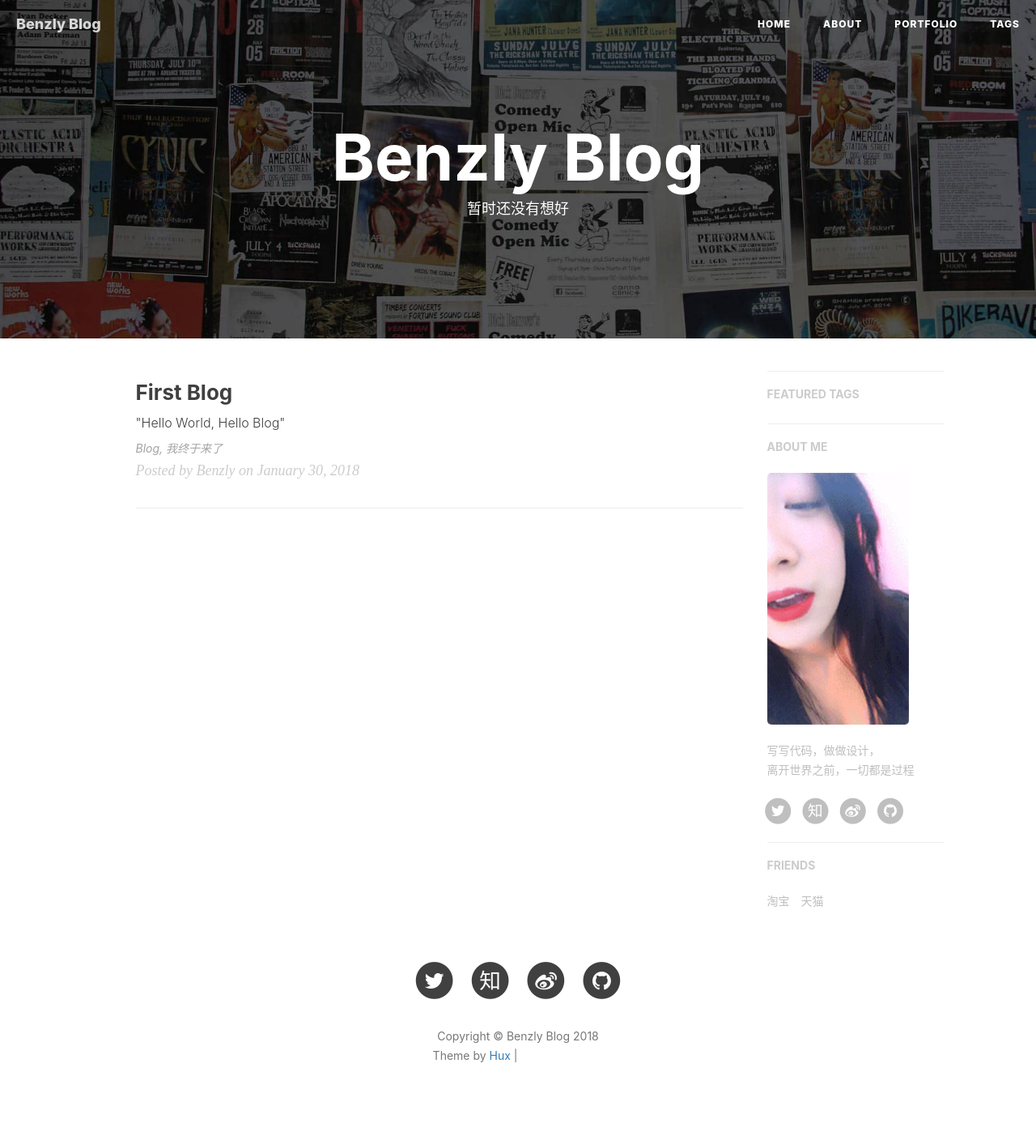
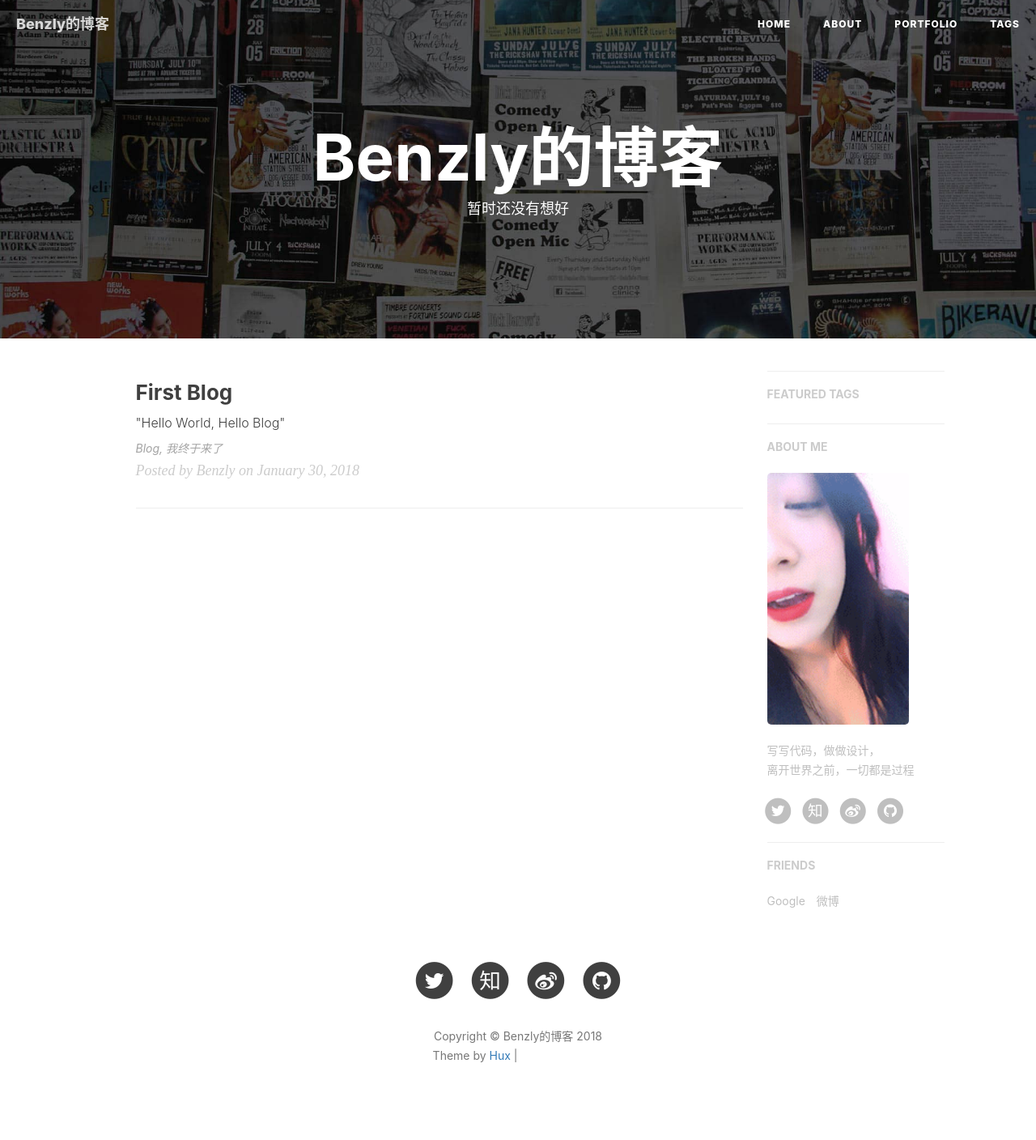
Before and after one commit to benzly/benzly.github.io, a Jekyll site: the page built from index.html, in a window 1280 px wide. Shown: the whole page at 81% size. Built offline with Jekyll 4.4.1, drawn with Linux system fonts in a browser that asks for light colours; nearby versions of some CDN libraries; the list of posts is cut into pages by our own code; comment, search, counter and statistics services are not loaded; grey boxes are pictures that could not be loaded.

Commit message:
修改标题

```diff
--- a/_config.yml
+++ b/_config.yml
@@ -1,6 +1,6 @@
 # Site settings
-title: Benzly Blog
-SEOTitle: Benzly的博客 | Benzly Blog
+title: Benzly的博客
+SEOTitle: Benzly Blog
 header-img: img/home-bg.jpg
 email: benzly@outlook.com
 description: "Yeah 这是描述"
@@ -86,10 +86,10 @@ service-worker: true
 # Friends
 friends: [
     {
-        title: "淘宝",
-        href: "http://taobao.com"
+        title: "Google",
+        href: "http://google.com"
     },{
-        title: "天猫",
-        href: "http://tiaomao.com"
+        title: "微博",
+        href: "https://weibo.com"
     }
 ]
```
